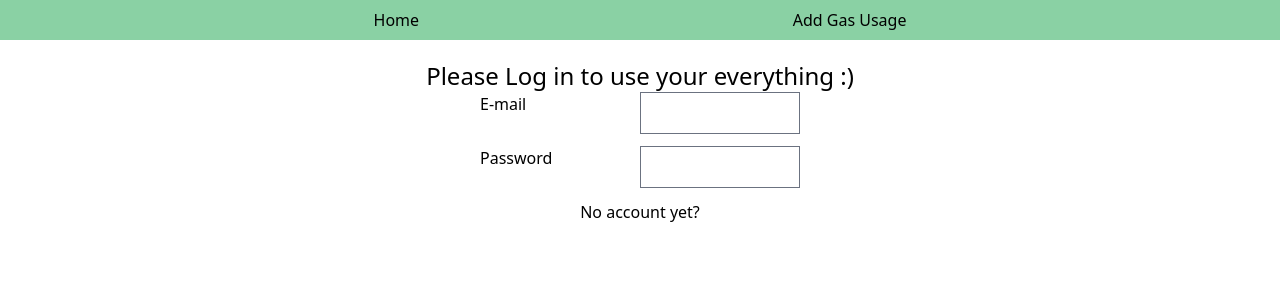
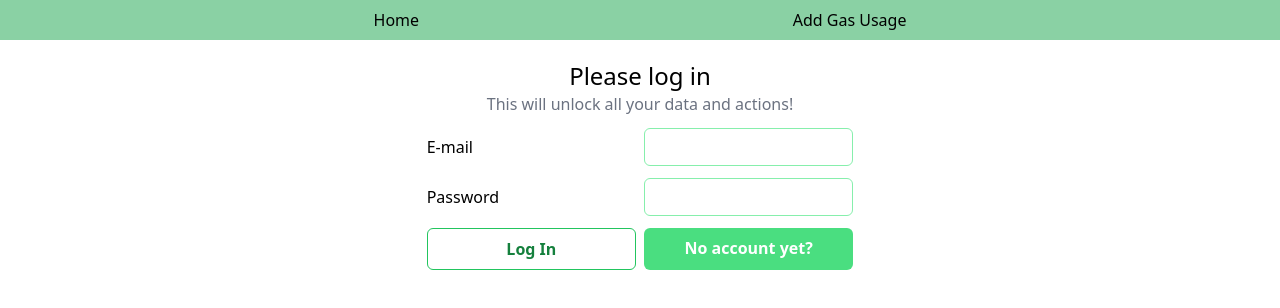
Before and after one commit to AlexxxTr/cloud-front-end, a Vue app: page / in a window 1280 px wide. Shown: the top 308 px of the page. Built offline with nearby package versions, Linux system fonts and the light colour scheme; no server answers.

Commit message:
AT: Updated the layout of login screen

```diff
--- a/src/components/LoginComponent.vue
+++ b/src/components/LoginComponent.vue
@@ -21,21 +21,52 @@ export default {
 </script>
 
 <template>
-  <h1 class="text-center mt-5 text-2xl">
-    Please Log in to use your everything :)
-  </h1>
-  <form class="grid grid-cols-2 w-1/4 mx-auto gap-y-3" @submit="handleLogin">
+  <h1 class="h1">Please log in</h1>
+  <p class="paragraph">This will unlock all your data and actions!</p>
+  <form class="form" @submit="handleLogin">
     <label for="email">E-mail</label>
-    <input type="email" name="email" id="email" v-model="email" />
+    <input type="email" name="email" id="email" v-model="email" class="input" />
 
     <label for="password">Password</label>
-    <input type="password" name="password" id="password" v-model="password" />
+    <input
+      type="password"
+      name="password"
+      id="password"
+      v-model="password"
+      class="input"
+    />
 
-    <button type="submit" class="col-span-2" v-if="email && password">
-      Log In
-    </button>
-    <RouterLink to="/register" class="col-span-2 text-center"
+    <button type="submit" class="btn">Log In</button>
+    <RouterLink to="/register" class="btn-no-outline"
       >No account yet?</RouterLink
     >
   </form>
 </template>
+
+<style lang="css">
+.h1 {
+  @apply text-center mt-5 text-2xl;
+}
+.paragraph {
+  @apply text-center text-gray-500 mb-3;
+}
+.form {
+  @apply grid grid-cols-2 w-1/3 mx-auto gap-y-3 gap-x-2 items-center justify-center;
+}
+input.input {
+  /* ^ Did this since the specificity was not precise enough and tailwind forms overrides this */
+  @apply rounded-md border-green-300 leading-tight appearance-none;
+}
+.btn {
+  @apply text-green-700 font-semibold py-2 px-4 border border-green-500 rounded-md;
+}
+.btn:hover {
+  @apply bg-green-500 text-white border-transparent;
+}
+.btn-no-outline {
+  @apply inline-block font-semibold py-2 px-4 rounded-md bg-green-400 text-white text-center h-full;
+}
+.btn-no-outline:hover {
+  @apply bg-green-700;
+}
+</style>
--- a/src/main.ts
+++ b/src/main.ts
@@ -3,8 +3,8 @@ import App from "./App.vue";
 import router from "./router";
 import Toast, { type PluginOptions } from "vue-toastification";
 
+import "vue-toastification/dist/index.css";
 import "./assets/main.css";
-import "vue-toastification/dist/index.css";
 
 const app = createApp(App);
 
```
